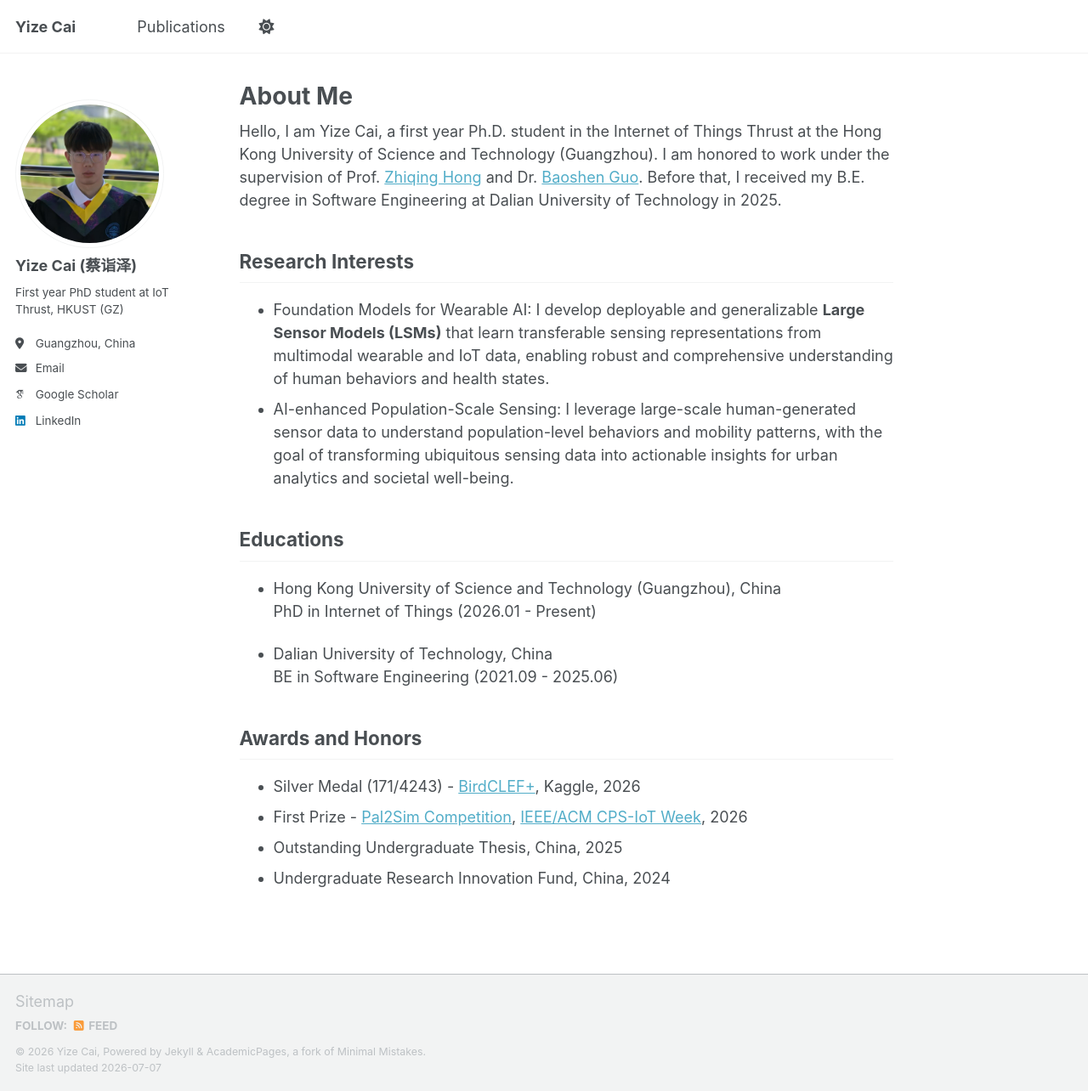
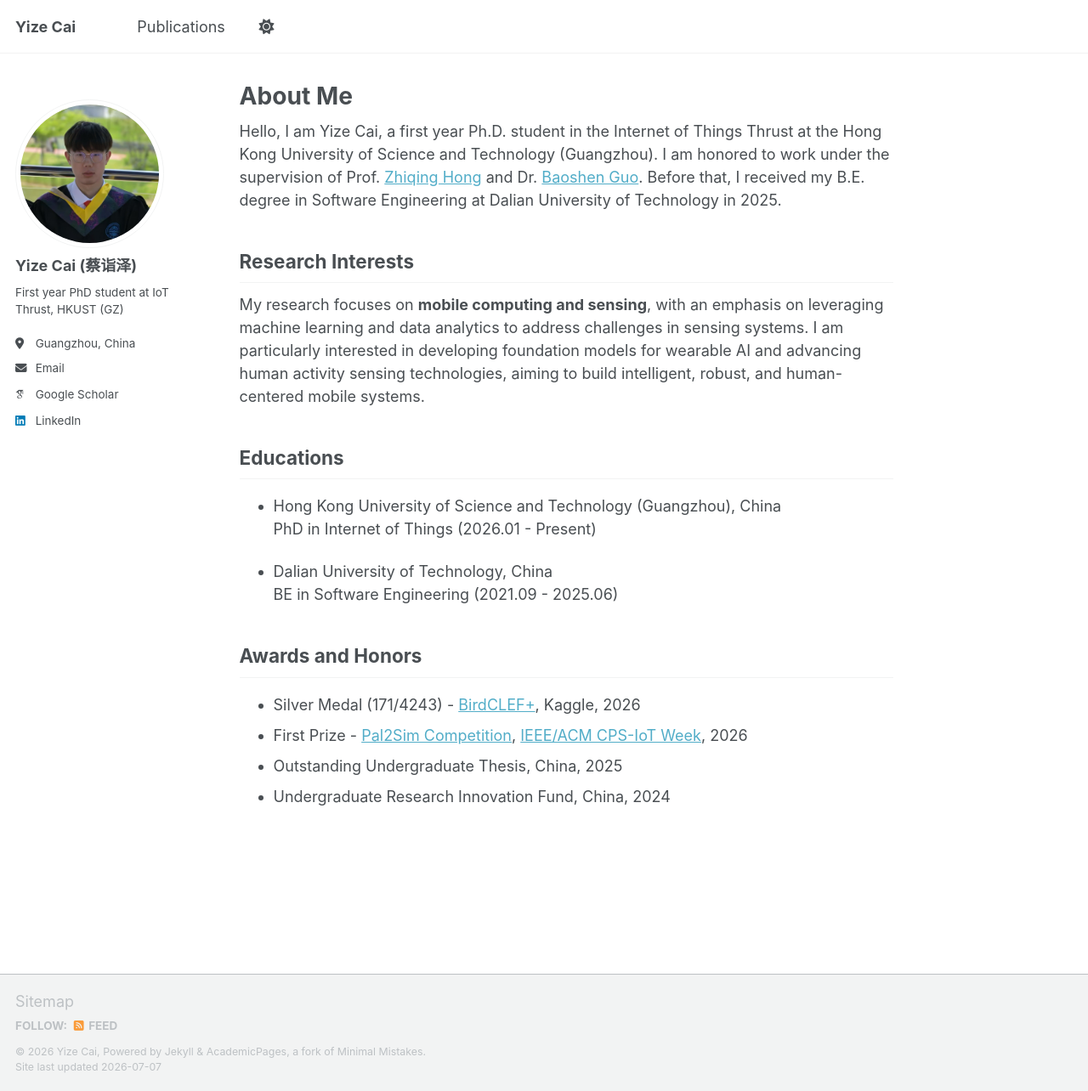
Before and after one commit to saiketa/saiketa.github.io, a Jekyll site: the page built from _pages/about.md, in a window 1280 px wide and 1284 px high. Shown: the whole window at 85% size. Built offline with Jekyll 4.4.1, drawn with Linux system fonts in a browser that asks for light colours; some web fonts are replaced; a script bundle is joined from its source files by our own code; library files that are not in the unit come from our copies.

Commit message:
Update about.md

```diff
--- a/_pages/about.md
+++ b/_pages/about.md
@@ -11,8 +11,7 @@ Hello, I am Yize Cai, a first year Ph.D. student in the Internet of Things Thrus
 
 ## Research Interests
 
-- Foundation Models for Wearable AI: I develop deployable and generalizable **Large Sensor Models (LSMs)** that learn transferable sensing representations from multimodal wearable and IoT data, enabling robust and comprehensive understanding of human behaviors and health states.
-- AI-enhanced Population-Scale Sensing: I leverage large-scale human-generated sensor data to understand population-level behaviors and mobility patterns, with the goal of transforming ubiquitous sensing data into actionable insights for urban analytics and societal well-being.
+My research focuses on **mobile computing and sensing**, with an emphasis on leveraging machine learning and data analytics to address challenges in sensing systems. I am particularly interested in developing foundation models for wearable AI and advancing human activity sensing technologies, aiming to build intelligent, robust, and human-centered mobile systems.
 
 ## Educations
 
```
